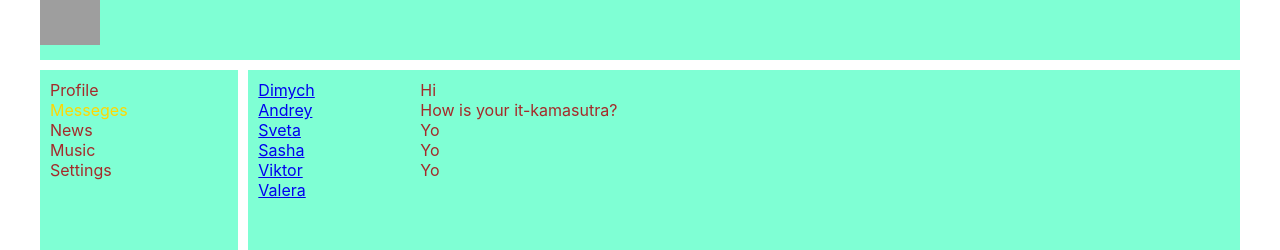
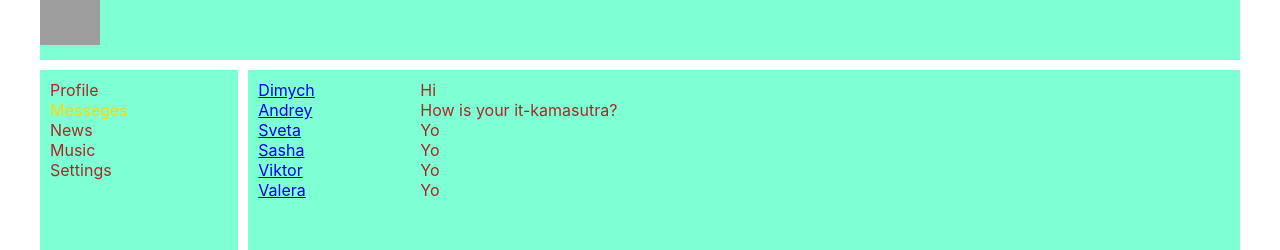
Before and after one commit to Zahadym/react-leson, a React (Create React App) app: page /dialogs in a window 1280 px wide. Shown: the top 250 px of the page. Built offline with nearby package versions, Linux system fonts and the light colour scheme; grey boxes are pictures that could not be loaded; the HTML template or start-up script is replaced by a standard one.

Commit message:
25-lesson

```diff
--- a/src/components/DIalogs/Dialogs.jsx
+++ b/src/components/DIalogs/Dialogs.jsx
@@ -3,14 +3,12 @@ import css from './Dialogs.module.css';
 import {NavLink} from "react-router-dom";
 
 const DialogItem = (props) => {
-
     return (
         <div className={css.item + ' ' + css.active}>
             <NavLink to={'/dialogs/' + props.id}>{props.name}</NavLink>
         </div>
     );
 }
-
 const Message = (props) => {
     return (
         <div className={css.message}>
@@ -18,24 +16,36 @@ const Message = (props) => {
         </div>
     );
 }
+const Dialogs = (props) => {
 
-const Dialogs = (props) => {
+    let dialogsData = [
+        {id: 1, name: 'Dimych'},
+        {id: 2, name: 'Andrey'},
+        {id: 3, name: 'Sveta'},
+        {id: 4, name: 'Sasha'},
+        {id: 5, name: 'Viktor'},
+        {id: 6, name: 'Valera'}
+    ]
+
+    let messagesData = [
+        {id: 1, message: 'Hi'},
+        {id: 2, message: 'How is your it-kamasutra?'},
+        {id: 3, message: 'Yo'},
+        {id: 4, message: 'Yo'},
+        {id: 5, message: 'Yo'},
+        {id: 6, message: 'Yo'}
+    ]
+
+    let dialogsElement = dialogsData.map( dialog => <DialogItem name={dialog.name} id={dialog.id}/>);
+    let messageElement = messagesData.map( mess => <Message text={mess.message}/>);
+
     return (
         <div className={css.block}>
             <div className={css.blockItem}>
-                <DialogItem name="Dimych" id="1"/>
-                <DialogItem name="Andrey" id="2"/>
-                <DialogItem name="Sveta" id="3"/>
-                <DialogItem name="Sasha" id="4"/>
-                <DialogItem name="Viktor" id="5"/>
-                <DialogItem name="Valera" id="6"/>
+                {dialogsElement}
             </div>
             <div className={css.messages}>
-                <Message text='Hi'/>
-                <Message text='How is your it-kamasutra?'/>
-                <Message text='Yo'/>
-                <Message text='Yo'/>
-                <Message text='Yo'/>
+                {messageElement}
             </div>
         </div>
     )
--- a/src/components/Profile/MyPosts/MyPosts.jsx
+++ b/src/components/Profile/MyPosts/MyPosts.jsx
@@ -3,6 +3,16 @@ import css from './MyPosts.module.css';
 import Post from "./Post/Post";
 
 const MyPosts = () => {
+    let postData = [
+        {id: 1, message: 'Hi, how are you', likeCount: 22},
+        {id: 2, message: 'It\'s my first post', likeCount: 15},
+        {id: 3, message: 'Yo', likeCount: 1},
+        {id: 4, message: 'Yo', likeCount: 0},
+        {id: 5, message: 'Yo', likeCount: 0},
+        {id: 6, message: 'Yo', likeCount: 0}
+    ]
+
+    let posts = postData.map(post => <Post message={post.message} likeCount={post.likeCount}/>)
     return (
         <div className={css.block}>
             <h3>My posts</h3>
@@ -13,9 +23,7 @@ const MyPosts = () => {
                 </div>
             </div>
             <div className={css.posts}>
-                <Post message={'Hi, how are you'} likeCounts={'22'}/>
-                <Post message={'It\'s my first post'} likeCounts={'15'}/>
-                <Post message={'Yo'} likeCounts={'9'}/>
+                {posts}
             </div>
         </div>
     );
```
Also changed, not shown: src/components/Profile/MyPosts/Post/Post.jsx (+1 -1 lines).
